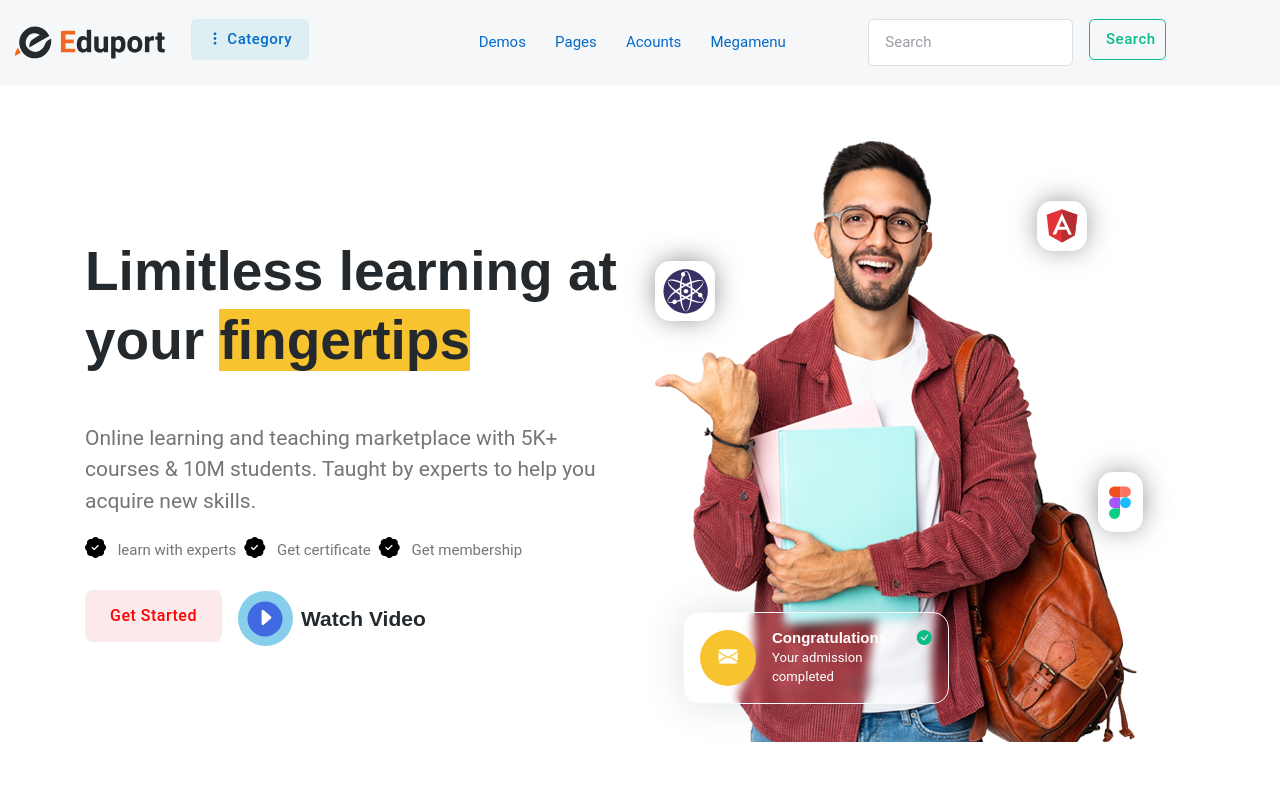
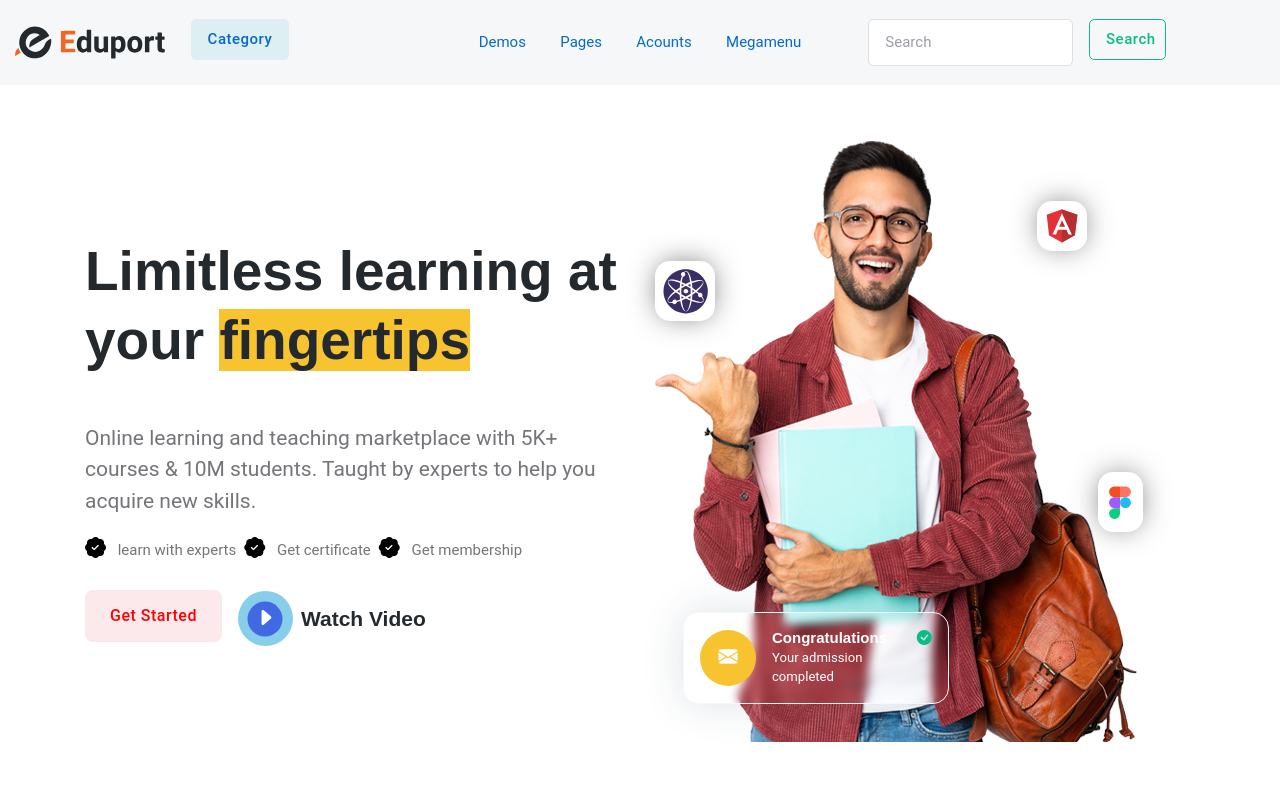
Before and after one commit to y-bhakta/Eduport-BT, a plain HTML site: page index.html in a window 1280 px wide. Shown: the top 800 px of the page. Drawn offline with Linux system fonts and the light colour scheme.

Commit message:
update done

```diff
--- a/index.html
+++ b/index.html
@@ -21,7 +21,7 @@
                     <img style="width: 150px;" src="./Assects/IMAGES/logo.svg" alt="">
                     <div class="dropdown ms-4">
                         <button class="btn btn-info-soft text-primary" type="button" data-bs-toggle="dropdown" aria-expanded="false">
-                            <i class="bi bi-three-dots-vertical"></i> Category
+                            Category
                         </button>
                         <ul class="dropdown-menu">
                             <li><a class="dropdown-item" data-bs-toggle="dropdown" href="#">Development</a></li>
@@ -42,7 +42,7 @@
                 <div class="d-none d-lg-block col-lg-4 px-5">
                     <div class="d-flex justify-content-between">
                         <div class="dropdown mx-1">
-                            <a class="text-primary dropdown-toggle" data-bs-toggle="dropdown" href="#">Demos</a>
+                            <a class="text-primary dropdown" data-bs-toggle="dropdown" href="#">Demos</a>
                             <ul class="dropdown-menu">
                               <li><a class="dropdown-item" href="#">Home Default</a></li>
                               <li><a class="dropdown-item" href="#">Home Education</a></li>
@@ -55,7 +55,7 @@
                             </ul>
                         </div>
                         <div class="dropdown mx-1">
-                            <a class="text-primary dropdown-toggle" data-bs-toggle="dropdown" href="#">Pages</a>
+                            <a class="text-primary dropdown" data-bs-toggle="dropdown" href="#">Pages</a>
                             <ul class="dropdown-menu">
                               <li><a class="dropdown-item" href="#">Course</a></li>
                               <li><a class="dropdown-item" href="#">About</a></li>
@@ -68,7 +68,7 @@
                             </ul>
                         </div>
                         <div class="dropdown mx-1">
-                            <a class="text-primary dropdown-toggle" data-bs-toggle="dropdown" href="#">Acounts</a>
+                            <a class="text-primary dropdown" data-bs-toggle="dropdown" href="#">Acounts</a>
                             <ul class="dropdown-menu">
                               <li><a class="dropdown-item fs-5" href="#"><i class="bi bi-person-fill"></i> Instructor</a></li>
                               <li><a class="dropdown-item fs-5" href="#"><i class="bi bi-person-fill-gear"></i> Student</a></li>
@@ -76,7 +76,7 @@
                             </ul>
                         </div>
                         <div class="dropdown mx-1">
-                            <a class="text-primary dropdown-toggle" data-bs-toggle="dropdown" href="#">Megamenu</a>
+                            <a class="text-primary dropdown" data-bs-toggle="dropdown" href="#">Megamenu</a>
                             <ul class="dropdown-menu">
                               <li><a class="dropdown-item fw-bold text-black" href="#">Get Started</a></li><hr>
                               <li><a class="dropdown-item" href="#">Market Research</a></li>
```
